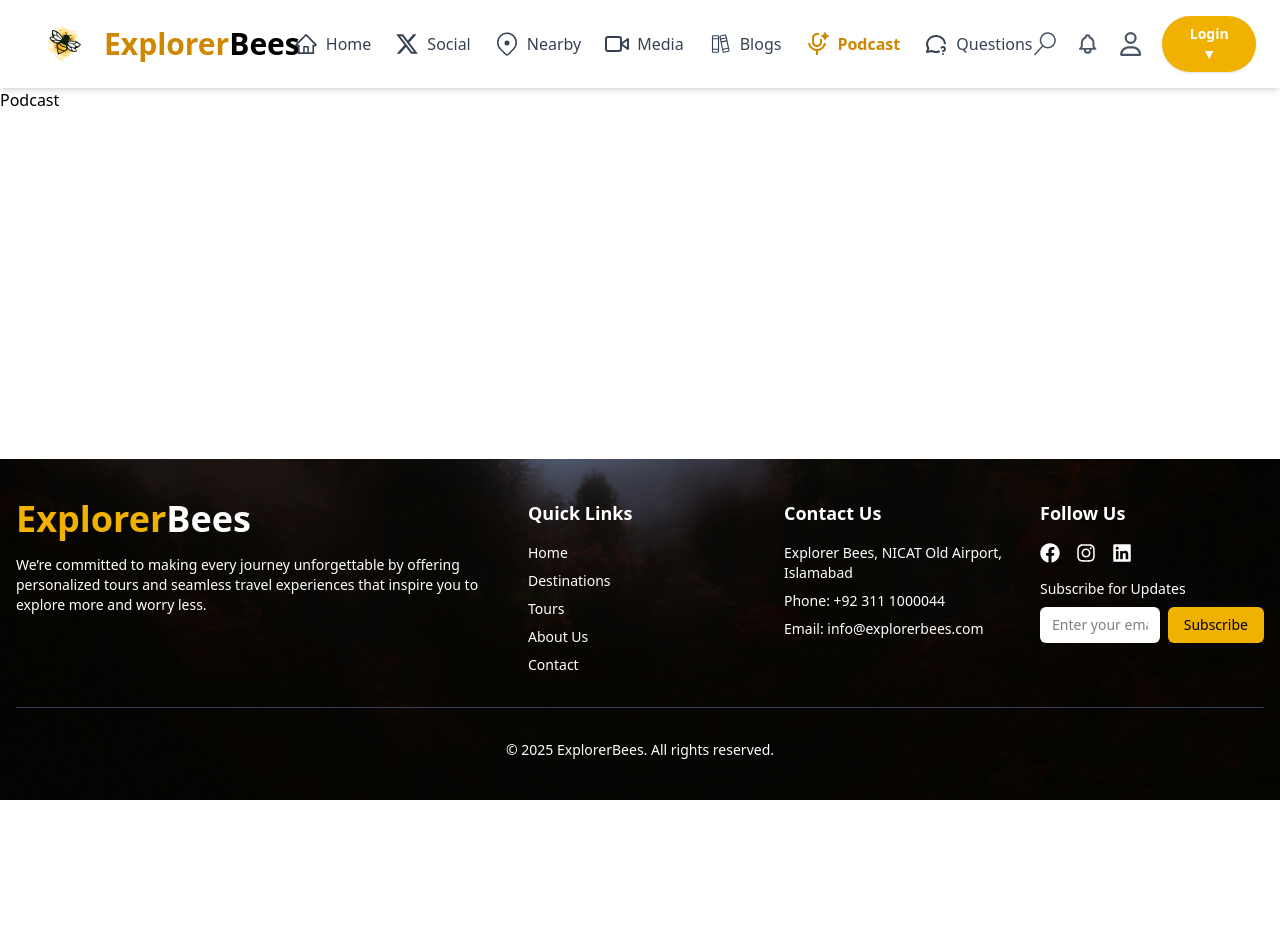
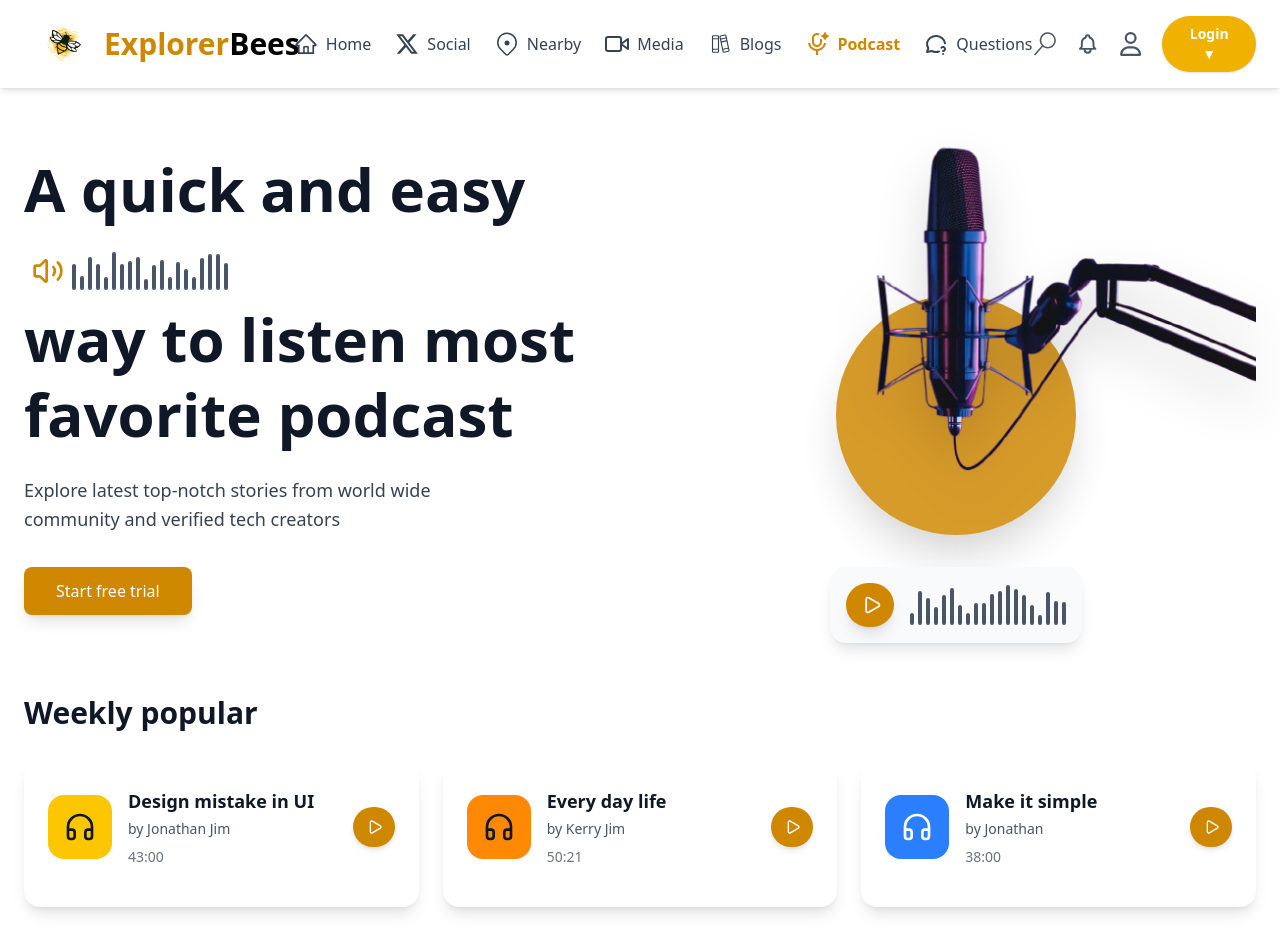
Before and after one commit to hamnah-naeem/ExplorerBees, a React (Vite) app: page /podcast in a window 1280 px wide. Shown: the top 952 px of the page. Before the commit the page ends 800 px from the top, so only its background shows below. Built offline with nearby package versions, Linux system fonts and the light colour scheme; the HTML template or start-up script is replaced by a standard one.

Commit message:
Podcast page added

```diff
--- a/src/pages/Podcast.jsx
+++ b/src/pages/Podcast.jsx
@@ -1,7 +1,174 @@
-export default function Podcast() {
+import React, { useState } from 'react';
+import { Play, Pause, Headphones, Volume2 } from 'lucide-react';
+import podcast from '../assets/images/podcast.png';
+
+
+
+const PodcastPlatform = () => {
+  const [isPlaying, setIsPlaying] = useState(false);
+  const [currentTime, setCurrentTime] = useState(0);
+  const [duration] = useState(180); // 3 minutes
+
+  // Sample podcast data
+  const weeklyPodcasts = [
+    {
+      id: 1,
+      title: "Design mistake in UI",
+      author: "by Jonathan Jim",
+      duration: "43:00",
+      bgColor: "bg-yellow-400",
+      textColor: "text-gray-900"
+    },
+    {
+      id: 2,
+      title: "Every day life",
+      author: "by Kerry Jim",
+      duration: "50:21",
+      bgColor: "bg-orange-400",
+      textColor: "text-gray-900"
+    },
+    {
+      id: 3,
+      title: "Make it simple",
+      author: "by Jonathan",
+      duration: "38:00",
+      bgColor: "bg-blue-500",
+      textColor: "text-white"
+    }
+  ];
+
+  const togglePlay = () => {
+    setIsPlaying(!isPlaying);
+  };
+
+  // Audio waveform bars component
+  const AudioWaveform = () => {
+    const bars = Array.from({ length: 20 }, (_, i) => (
+      <div
+        key={i}
+        className={`w-1 bg-gray-600 rounded-full transition-all duration-300 ${
+          isPlaying ? 'animate-pulse' : ''
+        }`}
+        style={{
+          height: `${Math.random() * 30 + 10}px`,
+          animationDelay: `${i * 0.1}s`
+        }}
+      />
+    ));
+    return <div className="flex items-end space-x-1">{bars}</div>;
+  };
+
+const MicrophoneIllustration = () => (
+  <div className="relative -ml-12 flex justify-center">
+    {/* Glowing Yellow Circle */}
+    <div className="absolute bottom-12 w-60 h-60 bg-yellow-600 rounded-full z-0 shadow-2xl animate-pulse" />
+
+    {/* Mic Image */}
+    <img
+      src={podcast}
+      alt="Podcast Illustration"
+      className="w-[600px]  object-contain drop-shadow-2xl transform -scale-x-100 z-10 relative -top-28"
+    />
+
+    {/* Audio Player Section - Absolutely Positioned */}
+    <div className="absolute -bottom-15 flex items-center space-x-4 bg-gray-50 rounded-2xl p-4 z-20 shadow-lg ">
+      <button
+        onClick={togglePlay}
+        className="bg-yellow-600 hover:bg-yellow-700 text-white p-3 rounded-full transition-colors shadow-lg "
+      >
+        {isPlaying ? <Pause className="w-5 h-5" /> : <Play className="w-5 h-5 ml-1" />}
+      </button>
+      <AudioWaveform />
+    </div>
+  </div>
+);
+
+
+
+
   return (
-    <div>
-      <h1>Podcast</h1>
+    <div className="min-h-screen bg-white">
+      {/* Main Content */}
+      <main className="max-w-7xl mx-auto px-6 py-16">
+        <div className="grid lg:grid-cols-2 gap-12 items-center">
+          {/* Left Content */}
+          <div className="space-y-8">
+            <div className="space-y-6">
+              <h2 className="text-5xl lg:text-6xl font-bold text-gray-900 leading-tight">
+                A quick and easy{' '}
+                <span className="inline-flex items-center">
+                  <Volume2 className="w-8 h-8 mx-2 text-yellow-600" />
+                  <AudioWaveform />
+                </span>
+                <br />
+                way to listen most{' '}
+                <span className="relative">
+                  favorite{' '}
+                  <span className="absolute -bottom-2 left-0 w-full h-3 bg-yellow-600 -z-10 transform -rotate-1"></span>
+                </span>
+                podcast
+              </h2>
+
+              <p className="text-gray-700 text-lg leading-relaxed max-w-md">
+                Explore latest top-notch stories from world wide community and verified tech creators
+              </p>
+            </div>
+
+            <button className="bg-yellow-600 hover:bg-yellow-700 text-white px-8 py-3 rounded-lg font-medium transition-colors shadow-lg">
+              Start free trial
+            </button>
+
+            {/* Audio Player */}
+            {/* <div className="flex items-center space-x-4 bg-gray-50 rounded-2xl p-4">
+              <button
+                onClick={togglePlay}
+                className="bg-yellow-600 hover:bg-yellow-700 text-white p-3 rounded-full transition-colors shadow-lg"
+              >
+                {isPlaying ? <Pause className="w-5 h-5" /> : <Play className="w-5 h-5 ml-1" />}
+              </button>
+              <AudioWaveform />
+            </div> */}
+          </div>
+
+          {/* Right Content - Microphone Illustration */}
+          <div className="flex justify-center lg:justify-end">
+            <MicrophoneIllustration isPlaying={isPlaying} togglePlay={togglePlay} />
+
+          </div>
+        </div>
+
+        {/* Weekly Popular Section */}
+        <section className="mt-20">
+          <h3 className="text-3xl font-bold text-gray-900 mb-8">Weekly popular</h3>
+
+          <div className="grid md:grid-cols-2 lg:grid-cols-3 gap-6">
+            {weeklyPodcasts.map((podcast) => (
+              <div
+                key={podcast.id}
+                className="bg-white rounded-2xl p-6 shadow-lg hover:shadow-xl transition-shadow"
+              >
+                <div className="flex items-center space-x-4 mb-4">
+                  <div className={`${podcast.bgColor} p-4 rounded-2xl`}>
+                    <Headphones className={`w-8 h-8 ${podcast.textColor}`} />
+                  </div>
+                  <div className="flex-1">
+                    <h4 className="font-bold text-lg text-gray-900 mb-1">
+                      {podcast.title}
+                    </h4>
+                    <p className="text-gray-600 text-sm mb-2">{podcast.author}</p>
+                    <p className="text-gray-500 text-sm font-medium">{podcast.duration}</p>
+                  </div>
+                  <button className="bg-yellow-600 hover:bg-yellow-700 text-white p-3 rounded-full transition-colors shadow-md">
+                    <Play className="w-4 h-4 ml-0.5" />
+                  </button>
+                </div>
+              </div>
+            ))}
+          </div>
+        </section>
+      </main>
     </div>
   );
-}
+};
+
+export default PodcastPlatform;
```
Also changed, not shown: src/assets/images/podcast.png (added).
